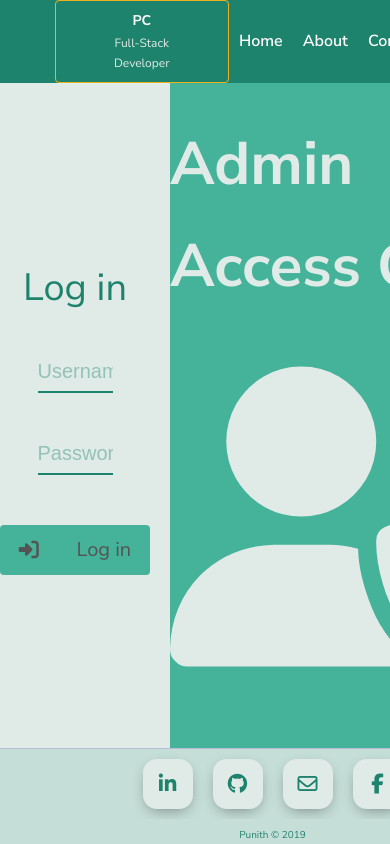
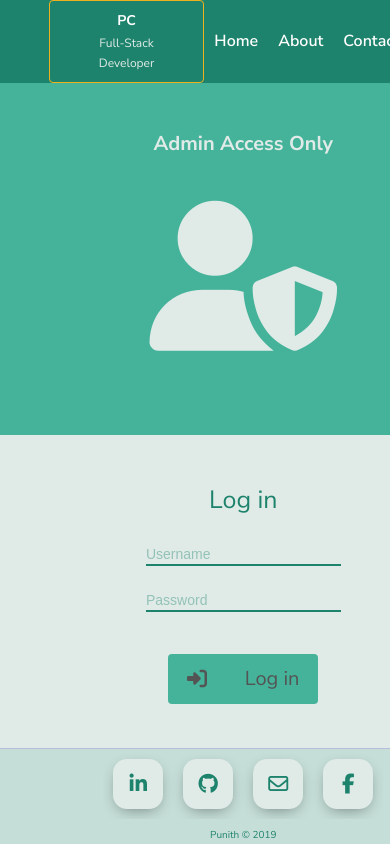
Before and after one commit to punith77/punithca_v1, a React (Create React App) app: page /login in a window 390 px wide. Built offline with nearby package versions, Linux system fonts and the light colour scheme.

Commit message:
Feat: added media queries to contact and login form

```diff
--- a/src/scss/components/_form.scss
+++ b/src/scss/components/_form.scss
@@ -19,7 +19,7 @@ column-gap: 2rem;
 .form-left-content{
 display:grid;
 grid-template-columns: 1fr 1fr;
-width: 40%;
+width: 50%;
 margin: 2rem;
 i{
   font-size: 2.5rem;
@@ -100,3 +100,42 @@ width: 15rem;
   z-index: 4;
 
 }
+
+
+
+
+@media screen and (max-width: 1100px){
+  .form-left-content{
+
+    width: 70%;
+    margin: 1.7rem;
+    i{
+      font-size: 2.3rem;
+      padding-top: 0.8rem;
+    }
+    }
+    .form-right {
+    h2{
+      font-size: 3.4rem;
+
+    }
+  }
+}
+
+// @media screen and (max-width: 800px){
+//   .form-left-content{
+
+//     width: 0%;
+//     margin: 1.4rem;
+//     i{
+//       font-size: 2rem;
+//       padding-top: 0.8rem;
+//     }
+//     }
+//     .form-right {
+//     h2{
+//       font-size: 3rem;
+
+//     }
+//   }
+// }
--- a/src/scss/components/_login.scss
+++ b/src/scss/components/_login.scss
@@ -8,24 +8,6 @@
   column-gap: 2rem;
 
   }
-//   .login-left{
-//     background: $secondary-color;
-//     display:flex;
-//     justify-content: center;
-//     align-items: center;
-//     flex-direction: column;
-//     width: 100%;
-//   }
-//   .form-left-content{
-//   display:grid;
-//   grid-template-columns: 1fr 1fr;
-//   width: 40%;
-//   margin: 2rem;
-//   i{
-//     font-size: 2.5rem;
-//     padding-top: 1rem;
-//   }
-//   }
 
   .login-left {
   width: 100%;
@@ -76,9 +58,68 @@
       justify-content: center;
       align-items: center;
       font-size: 3rem;
+      width: 100%;
 
       i{
           font-size: 30rem;
           margin: 5rem 0;
       }
   }
+
+
+  @media screen and (max-width: 1200px){
+    .login-right{
+
+        font-size: 2rem;
+
+        i{
+            font-size: 25rem;
+            margin: 5rem 0;
+        }
+    }
+}
+@media screen and (max-width: 800px){
+    .login-left {
+        input {
+          width: 60%;
+          font-size: 1.6rem;
+          line-height: 3rem;
+          margin: 1.5rem;
+        }
+        h2{
+          font-size: 3rem;
+        }
+        }
+    .login-right{
+
+        font-size: 1rem;
+
+        i{
+            font-size: 20rem;
+            margin: 5rem 0;
+        }
+    }
+}
+@media screen and (max-width: 600px){
+    .login-container {grid-template-columns: 1fr;}
+      .login-left {
+        grid-row-start: 2;
+        input {
+            width: 40%;
+            font-size: 1.4rem;
+            line-height: 2rem;
+            margin: 1.2rem;
+          }
+          h2{
+            font-size: 2.5rem;
+          }
+        }
+    .login-right{
+        grid-row-start: 1;
+        font-size: 1rem;
+        i{
+            font-size: 15rem;
+            margin: 4rem 0;
+        }
+    }
+}
```
